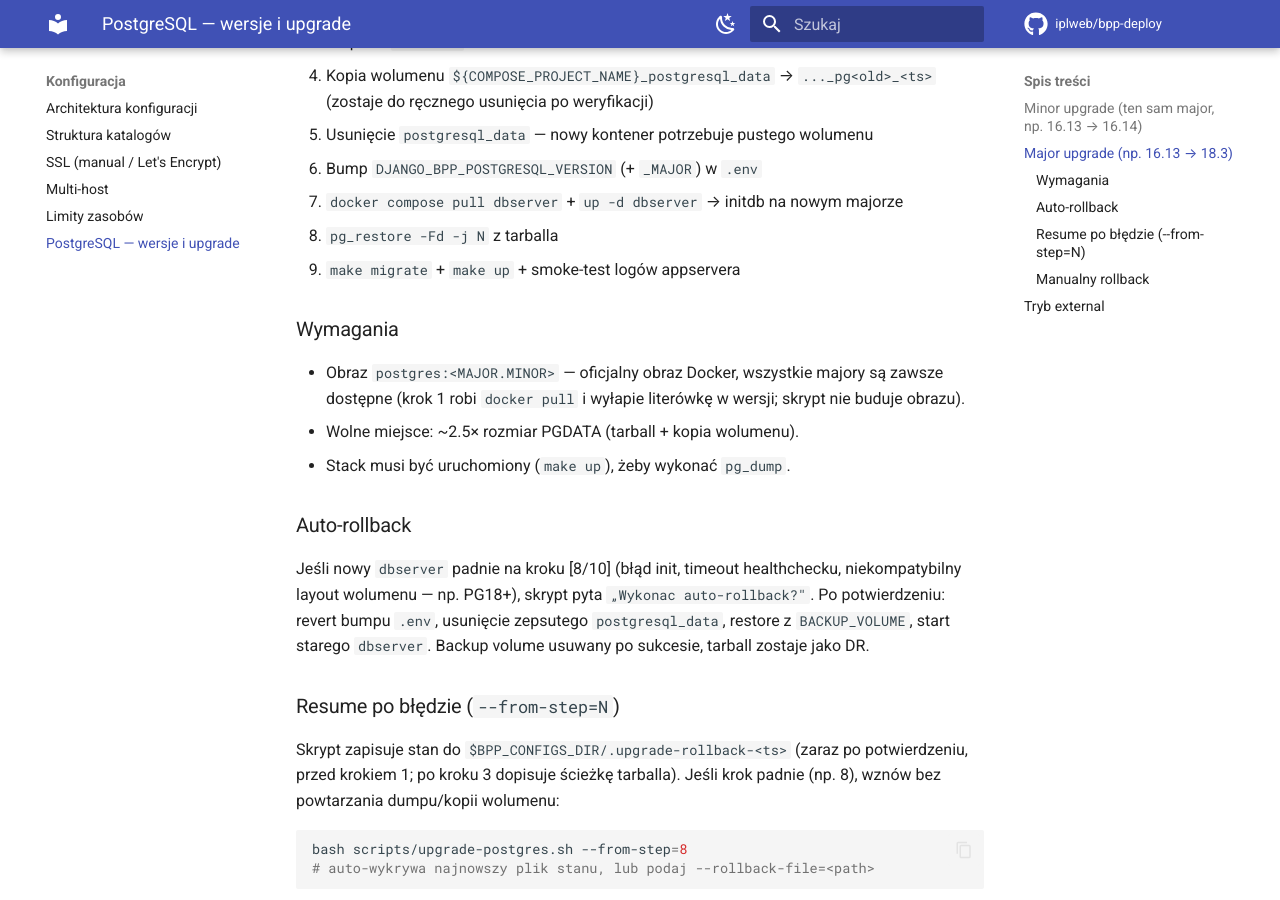
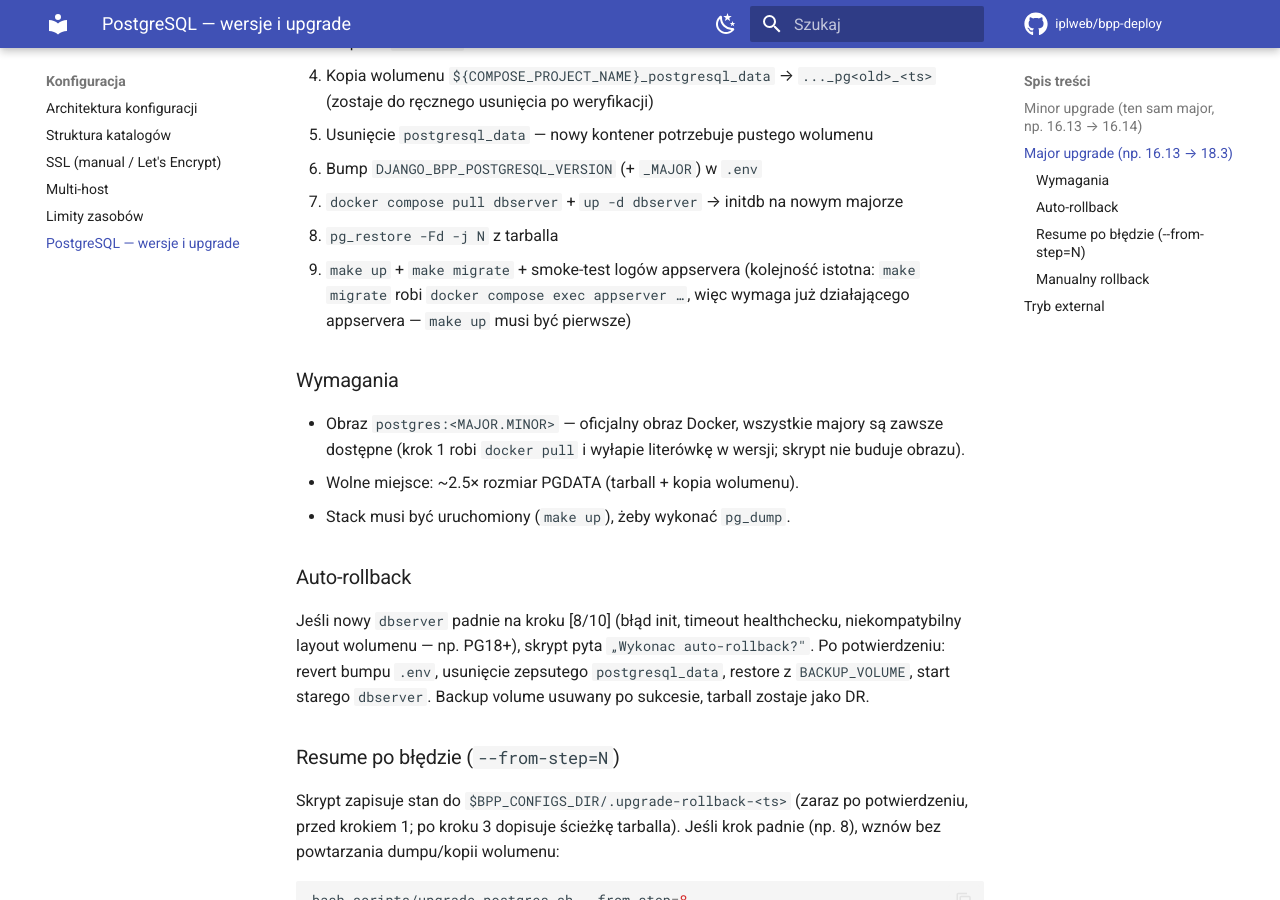
Before and after one commit to iplweb/bpp-deploy, an MkDocs documentation site: the page built from docs/konfiguracja/postgresql.md, in a window 1280 px wide and 900 px high, scrolled down 1549 px. Built offline with MkDocs 1.6.1 and Material for MkDocs 9.7.7, drawn with Linux system fonts in a browser that asks for light colours; comment, search, counter and statistics services are not loaded.

Commit message:
fix(upgrade-postgres): make up przed make migrate w kroku 10
make migrate robi 'docker compose exec appserver ...', wiec wymaga juz
dzialajacego appservera. Po kroku 2 appserver jest zatrzymany, a krok 7
wstawia tylko dbserver — wiec dotychczasowa kolejnosc 'make migrate' ->
'make up' wywalala sie z "service appserver is not running". make up jest
teraz pierwsze (appserver przy starcie sam przepuszcza migracje), make
migrate po nim to bezpieczne, jawne powtorzenie. Bug przezyl bo
test-upgrade-postgres.sh jawnie pomija krok 10.

Zaktualizowano tez opisy kroku 10 (naglowek skryptu, komunikaty, komentarz
testu, docs/konfiguracja/postgresql.md).

Co-Authored-By: Claude Opus 4.8 (1M context) <noreply@anthropic.com>

```diff
--- a/docs/konfiguracja/postgresql.md
+++ b/docs/konfiguracja/postgresql.md
@@ -66,7 +66,9 @@ Skrypt (`scripts/upgrade-postgres.sh`) interaktywnie wykonuje kroki:
 6. Bump `DJANGO_BPP_POSTGRESQL_VERSION` (+ `_MAJOR`) w `.env`
 7. `docker compose pull dbserver` + `up -d dbserver` → initdb na nowym majorze
 8. `pg_restore -Fd -j N` z tarballa
-9. `make migrate` + `make up` + smoke-test logów appservera
+9. `make up` + `make migrate` + smoke-test logów appservera (kolejność istotna:
+   `make migrate` robi `docker compose exec appserver …`, więc wymaga już
+   działającego appservera — `make up` musi być pierwsze)
 
 ### Wymagania
 
```
Also changed, not shown: 2 other files.
